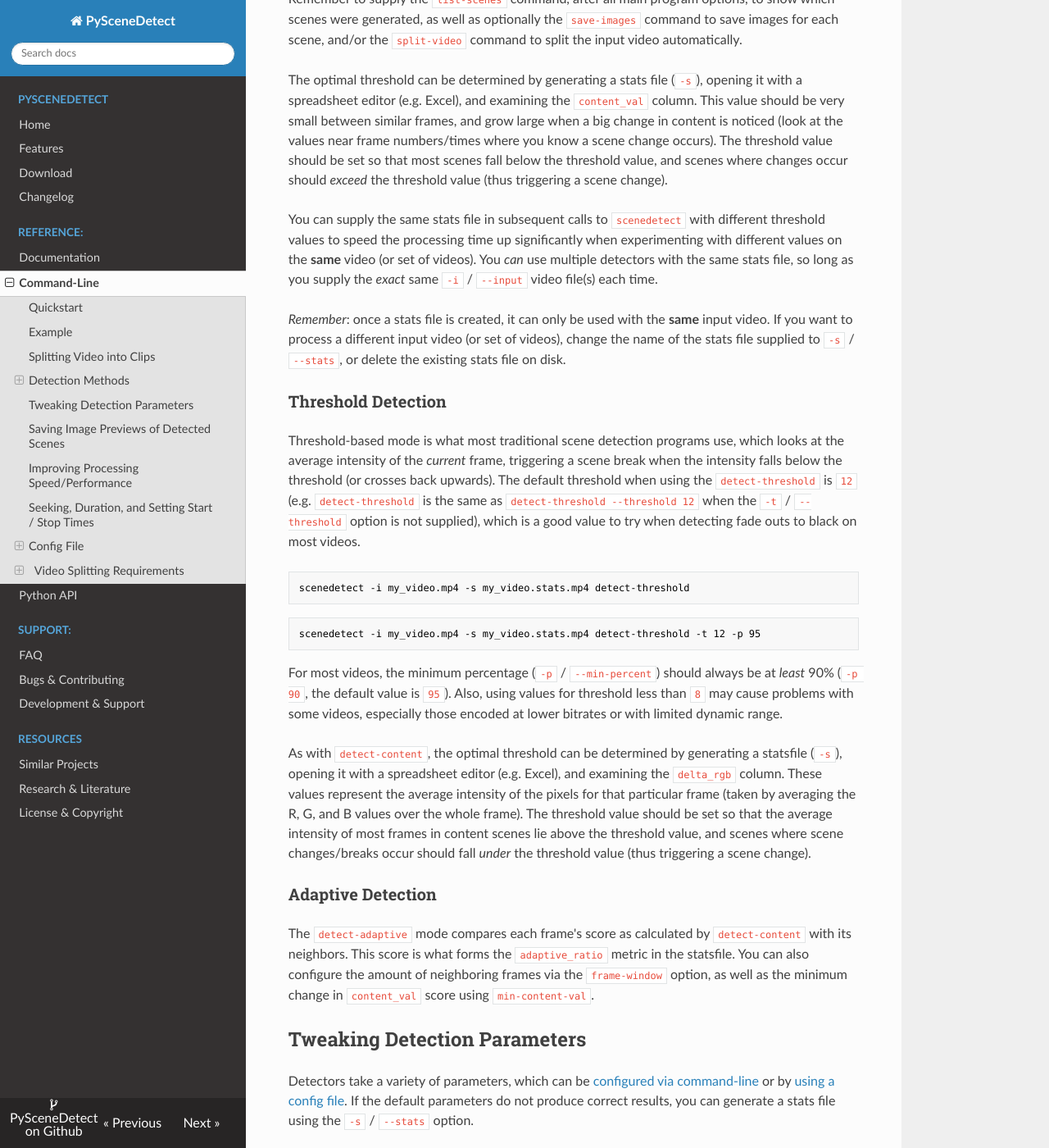
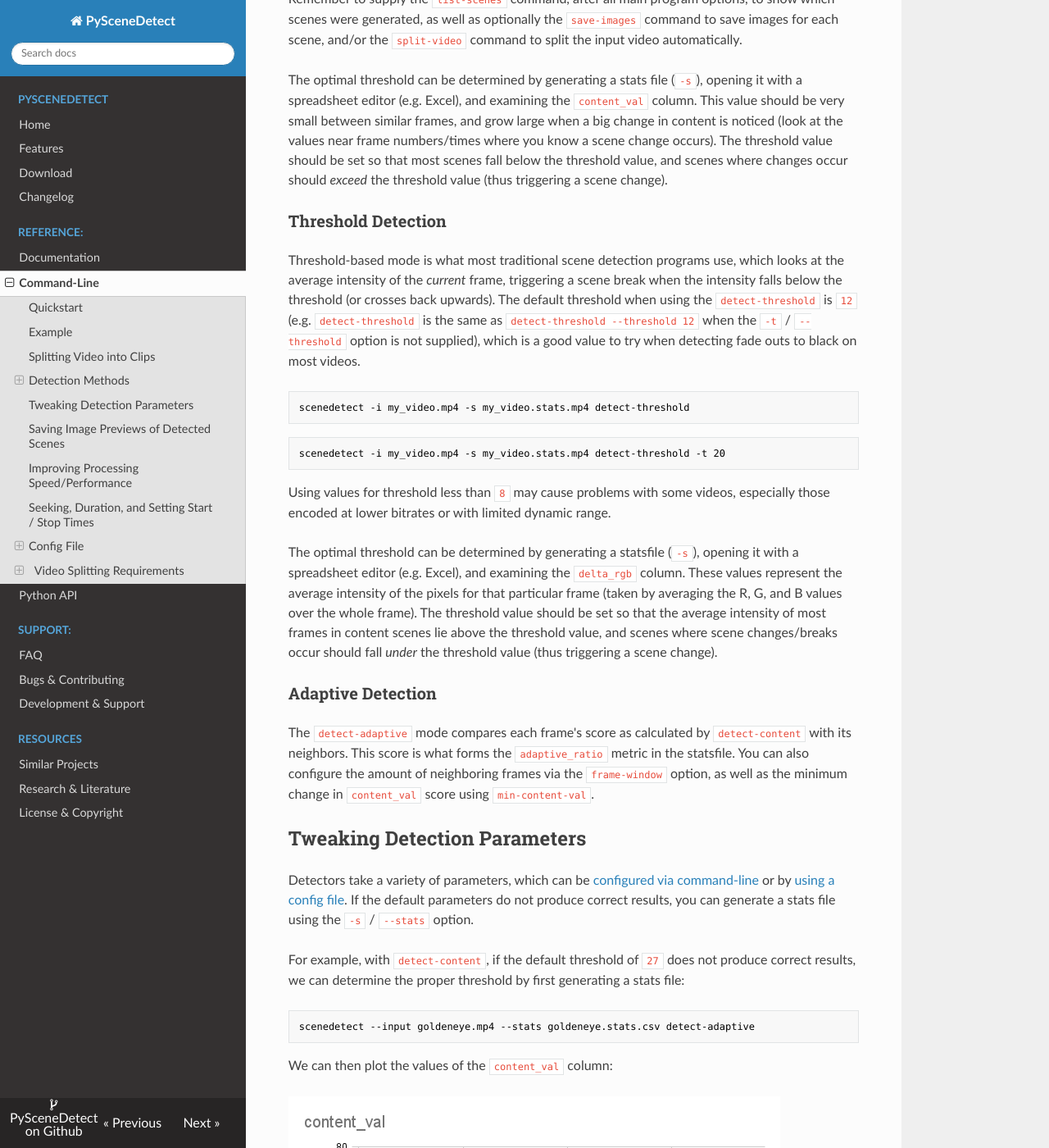
Before and after one commit to vovamushak/PySceneDetect, an MkDocs documentation site: the page built from website/pages/cli.md, in a window 1280 px wide and 1400 px high, scrolled down 7233 px. Shown: the whole window at 82% size. Built offline with MkDocs 1.6.1, drawn with Linux system fonts in a browser that asks for light colours; nearby versions of some CDN libraries; old or Windows-style settings are respelled for this version of MkDocs.

Commit message:
[site] Remove outdated paragraphs.

````diff
--- a/website/pages/cli.md
+++ b/website/pages/cli.md
@@ -102,10 +102,6 @@ Remember to supply the `list-scenes` command, after all main program options, to
 
 The optimal threshold can be determined by generating a stats file (`-s`), opening it with a spreadsheet editor (e.g. Excel), and examining the `content_val` column.  This value should be very small between similar frames, and grow large when a big change in content is noticed (look at the values near frame numbers/times where you know a scene change occurs).  The threshold value should be set so that most scenes fall below the threshold value, and scenes where changes occur should *exceed* the threshold value (thus triggering a scene change).
 
-You can supply the same stats file in subsequent calls to `scenedetect` with different threshold values to speed the processing time up significantly when experimenting with different values on the **same** video (or set of videos).  You *can* use multiple detectors with the same stats file, so long as you supply the *exact* same `-i` / `--input` video file(s) each time.
-
-*Remember*: once a stats file is created, it can only be used with the **same** input video.  If you want to process a different input video (or set of videos), change the name of the stats file supplied to `-s` / `--stats`, or delete the existing stats file on disk.
-
 
 ### Threshold Detection
 
@@ -116,19 +112,17 @@ scenedetect -i my_video.mp4 -s my_video.stats.mp4 detect-threshold
 ```
 
 ```rst
-scenedetect -i my_video.mp4 -s my_video.stats.mp4 detect-threshold -t 12 -p 95
+scenedetect -i my_video.mp4 -s my_video.stats.mp4 detect-threshold -t 20
 ```
 
-For most videos, the minimum percentage (`-p` / `--min-percent`) should always be at *least* 90% (`-p 90`, the default value is `95`).  Also, using values for threshold less than `8` may cause problems with some videos, especially those encoded at lower bitrates or with limited dynamic range.
+Using values for threshold less than `8` may cause problems with some videos, especially those encoded at lower bitrates or with limited dynamic range.
 
-As with `detect-content`, the optimal threshold can be determined by generating a statsfile (`-s`), opening it with a spreadsheet editor (e.g. Excel), and examining the `delta_rgb` column.  These values represent the average intensity of the pixels for that particular frame (taken by averaging the R, G, and B values over the whole frame).  The threshold value should be set so that the average intensity of most frames in content scenes lie above the threshold value, and scenes where scene changes/breaks occur should fall *under* the threshold value (thus triggering a scene change).
+The optimal threshold can be determined by generating a statsfile (`-s`), opening it with a spreadsheet editor (e.g. Excel), and examining the `delta_rgb` column.  These values represent the average intensity of the pixels for that particular frame (taken by averaging the R, G, and B values over the whole frame).  The threshold value should be set so that the average intensity of most frames in content scenes lie above the threshold value, and scenes where scene changes/breaks occur should fall *under* the threshold value (thus triggering a scene change).
 
 
 ### Adaptive Detection
 
 The `detect-adaptive` mode compares each frame's score as calculated by `detect-content` with its neighbors. This score is what forms the `adaptive_ratio` metric in the statsfile. You can also configure the amount of neighboring frames via the `frame-window` option, as well as the minimum change in `content_val` score using `min-content-val`.
-
-
 
 
 ## Tweaking Detection Parameters
````
